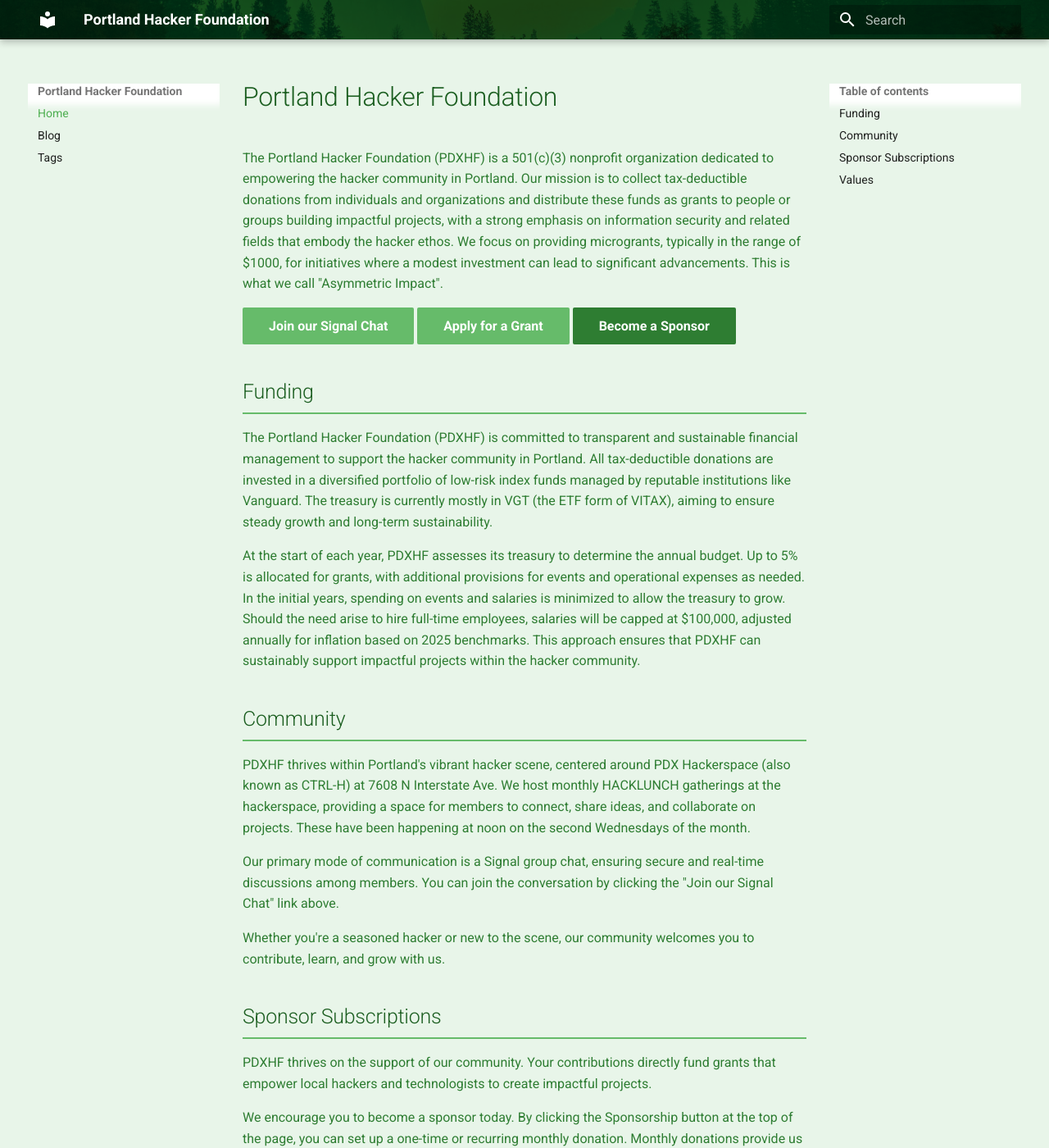
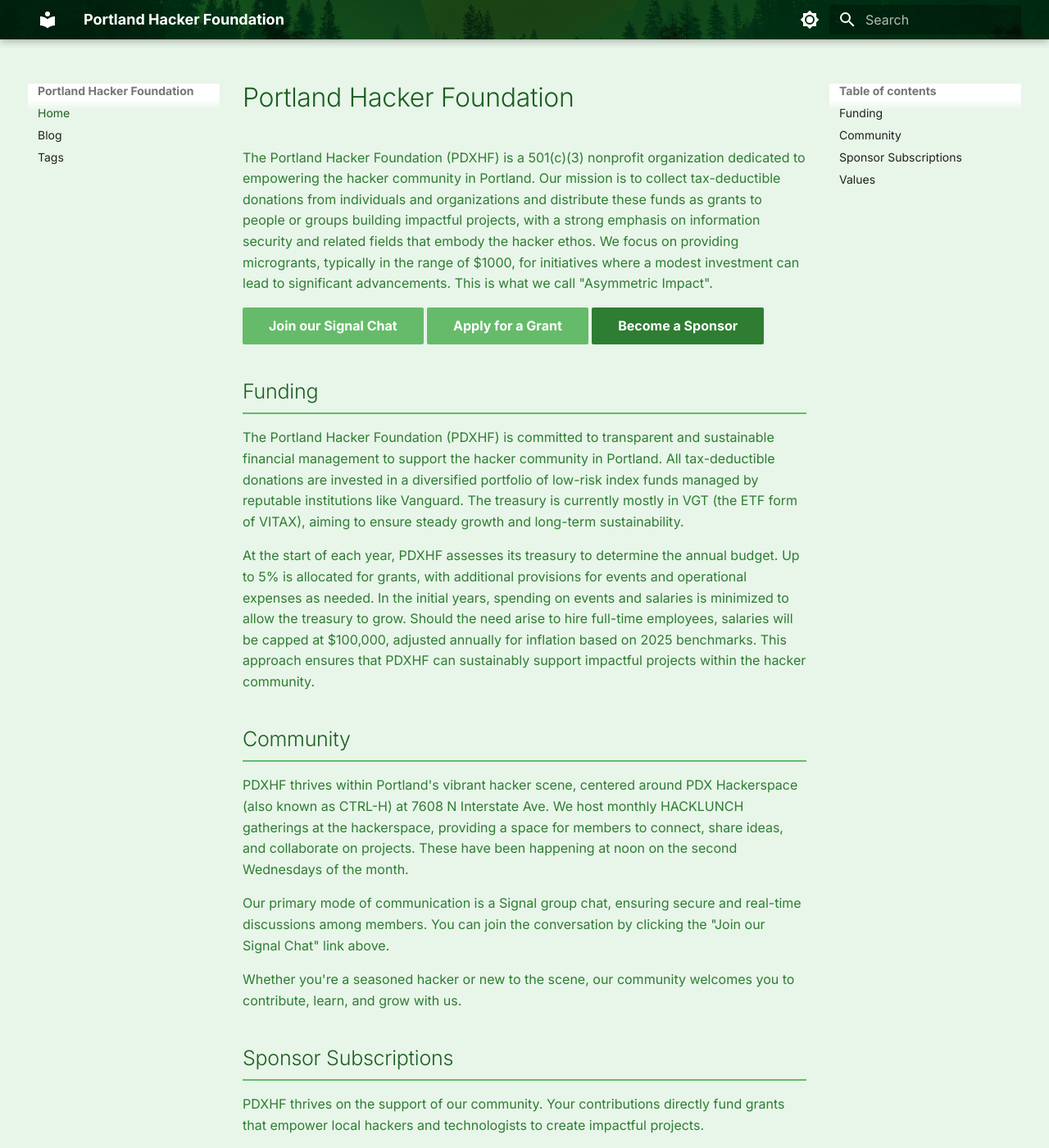
Before and after one commit to pierce403/PDXHF, an MkDocs documentation site: the page built from docs/index.md, in a window 1280 px wide and 1400 px high. Shown: the whole window at 82% size. Built offline with MkDocs 1.6.1 and Material for MkDocs 9.7.7, drawn with Linux system fonts in a browser that asks for light colours.

```diff
--- a/mkdocs.yml
+++ b/mkdocs.yml
@@ -12,10 +12,34 @@ nav:
 theme:
   name: material
   favicon: assets/favicon.ico
+  font:
+    text: Inter
+    code: JetBrains Mono
   palette:
-    - scheme: default
-      primary: green
-      accent: light green
+    # Light mode - auto detect
+    - media: "(prefers-color-scheme: light)"
+      scheme: default
+      primary: custom
+      accent: custom
+      toggle:
+        icon: material/brightness-7
+        name: Switch to dark mode
+    # Dark mode - auto detect
+    - media: "(prefers-color-scheme: dark)"
+      scheme: slate
+      primary: custom
+      accent: custom
+      toggle:
+        icon: material/brightness-4
+        name: Switch to light mode
+  features:
+    - navigation.instant
+    - navigation.instant.progress
+    - navigation.tracking
+    - navigation.top
+    - search.highlight
+    - search.suggest
+    - content.code.copy
 
 extra_css:
   - stylesheets/extra.css
@@ -40,3 +64,8 @@ plugins:
 markdown_extensions:
   - meta
   - attr_list
+  - md_in_html
+  - pymdownx.superfences
+  - pymdownx.emoji:
+      emoji_index: !!python/name:material.extensions.emoji.twemoji
+      emoji_generator: !!python/name:material.extensions.emoji.to_svg
```
Also changed, not shown: AGENTS.md (+2 -1 lines).
